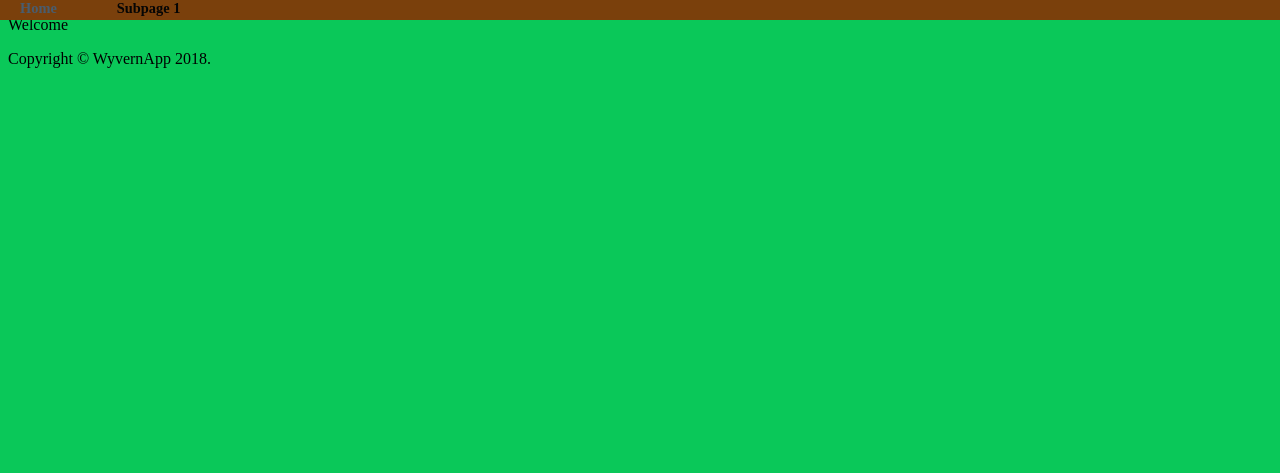
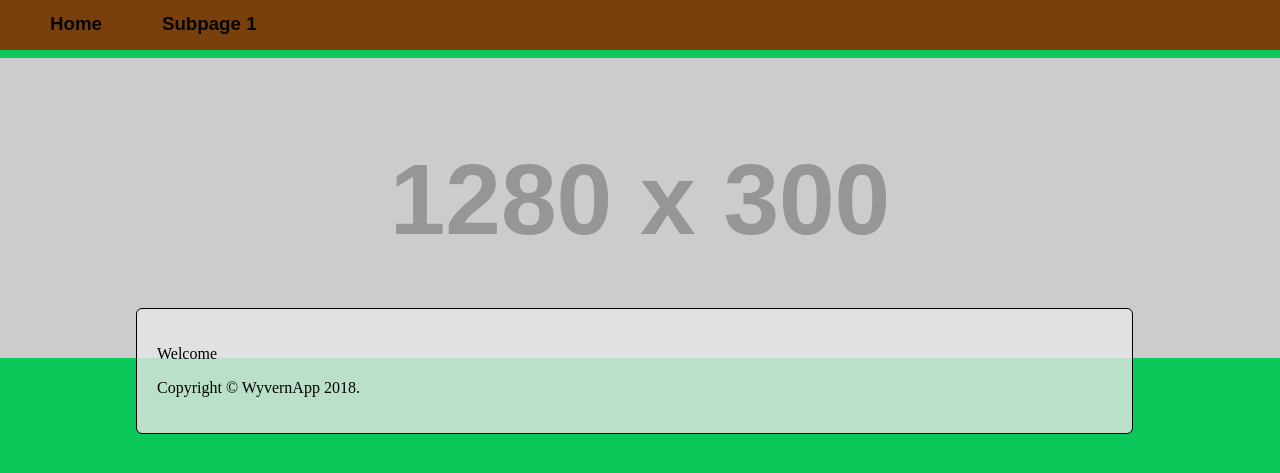
Before and after one commit to WyvernApp/wyvernapp.github.io, a Jekyll site: the page built from index.md, in a window 1280 px wide. Shown: the top 473 px of the page. Built offline with Jekyll 4.4.1, drawn with Linux system fonts in a browser that asks for light colours.

Commit message:
quite a bit of some css changes, looking good?

```diff
--- a/_sass/_main.scss
+++ b/_sass/_main.scss
@@ -1,10 +1,27 @@
 body {
-  width: 90%;
+  width: 100%;
   background-color: #0AC859;
+  overflow-x: hidden;
+}
+
+header h1 {
+  display: none;
 }
 
 header {
-  display: none;
+  margin: 0 auto;
+  margin-top: 50px;
+  padding: 0;
+  background-image: url(https://dummyimage.com/1280x300/0ac859/fff.png&text=sample+header+image+goes+here);
+  background-size: cover;
+  background-repeat: no-repeat;
+  background-position: center bottom;
+  position: absolute;
+  width: 100%;
+  right: 0;
+  left: 0px;
+  height: 300px;
+  background-color: #cccccc;
 }
 
 nav {
@@ -12,7 +29,7 @@ nav {
   position: absolute;
   top: 0;
   width: 100%;
-  height: 20px;
+  height: 50px;
   right: 0;
   font-size: 90%;
   background-color: #7A400C;
@@ -20,9 +37,12 @@ nav {
 }
 
 nav ul {
+  font-family: Haettenschweiler, 'Arial Narrow Bold', sans-serif;
   list-style: none;
   margin: 0;
   padding: 0;
+  padding-top: 12.5px;
+  padding-left: 30px;
 }
 
 nav li {
@@ -31,10 +51,15 @@ nav li {
   float: left;
 }
 
+nav img {
+  display: inline;
+}
+
 nav a {
   color: rgb(255, 219, 227);
   display: block;
   text-decoration: none;
+  font-size: 130%;
   margin-right: 20px;
   padding: 0px 20px;
 }
@@ -48,3 +73,15 @@ nav a:hover, nav a:active {
   color: #495D6F;
   text-decoration: none;
 }
+
+div#container {
+  margin: 0 auto;
+  position: absolute;
+  margin-left: 10%;
+  width: 955px;
+  background-color: rgba(230, 230, 230, 0.8);
+  padding: 20px;
+  margin-top: 300px;
+  border-radius: 6px;
+  border: 1px solid #000;
+}
```
